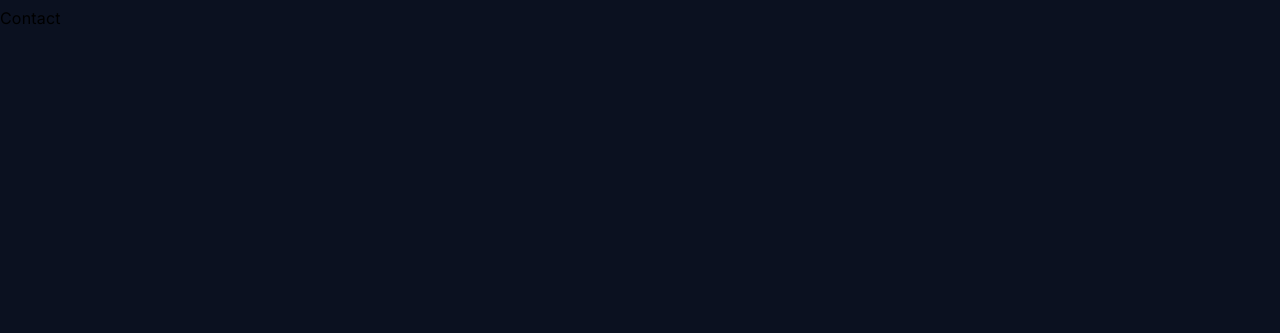
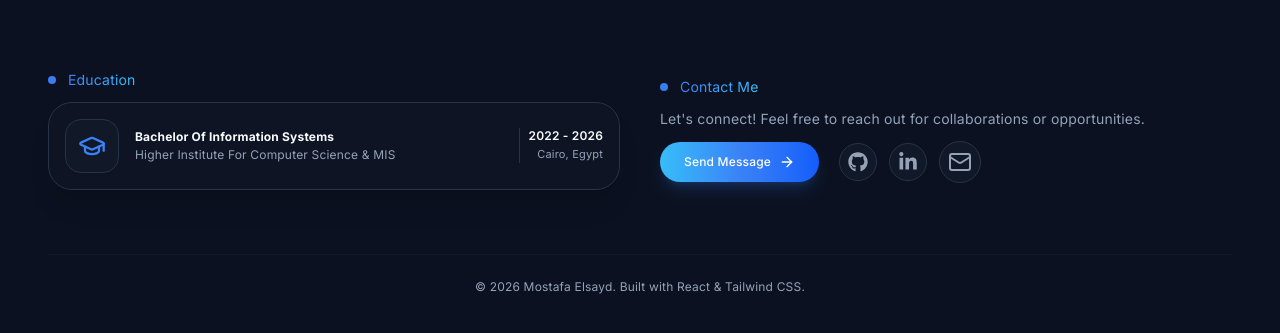
Before and after one commit to mostafa-elsayd-githup/Protfolio, a React (Vite) app: page / in a window 1280 px wide. Shown: the part 1605-1938 px from the top of the page. Built offline with nearby package versions, Linux system fonts and the light colour scheme.

Commit message:
feat(footer): build responsive contact component
- Build responsive footer and contact section with social links
-Add dynamic copyright notice with automatic year using `new Date().getFullyear()`
- Build `CopyrightNotice` component to reuseable at public

```diff
--- a/src/components/ContactMe/Contact.tsx
+++ b/src/components/ContactMe/Contact.tsx
@@ -1,8 +1,93 @@
+import { ArrowRight, GraduationCap, Mail } from "lucide-react";
+import SectionHeader from "../UI/SectionHeader";
+import { FaGithub, FaLinkedinIn } from "react-icons/fa";
+import CopyrightNotice from "../UI/CopyrightNotice";
 
 function Contact() {
   return (
-    <section className="h-300" id="contact">Contact</section>
-  )
+    <footer className="py-16 px-6 lg:px-12 container mx-auto" id="contact">
+      <div className="grid grid-cols-1 lg:grid-cols-2 gap-10 items-center">
+        <div className="flex flex-col gap-3">
+          {SectionHeader("Education")}
+          <div className="flex items-center justify-between bg-(--bg-section)/60 text-(--color-muted) py-4 px-4 rounded-3xl border border-(--color-border) backdrop-blur-xl shadow-xl transition-all duration-300 hover:border-(--color-primary)/50">
+            <div className="flex items-center gap-4">
+              <div className="p-3 bg-(--bg-section) border border-(--color-border) rounded-2xl">
+                <GraduationCap
+                  size={28}
+                  className="text-(--color-primary) shrink-0"
+                />
+              </div>
+              <div>
+                <h6 className="font-bold text-(--color-text) text-xs md:text-md">
+                  Bachelor Of Information Systems
+                </h6>
+                <p className="text-xs text-(--color-muted) mt-0.5">
+                  Higher Institute For Computer Science & MIS
+                </p>
+              </div>
+            </div>
+
+            <div className="text-right border-l border-(--color-border) pl-2 shrink-0">
+              <span className="block text-xs font-semibold text-(--color-text)">
+                2022 - 2026
+              </span>
+              <span className="block text-[11px] text-(--color-muted) mt-0.5">
+                Cairo, Egypt
+              </span>
+            </div>
+          </div>
+        </div>
+        <div className="flex flex-col gap-3">
+          {SectionHeader("Contact Me")}
+          <p className="text-(--color-muted) text-xs md:text-sm">
+            Let's connect! Feel free to reach out for collaborations or
+            opportunities.
+          </p>
+
+          <div className="flex flex-wrap items-center gap-5">
+            <a
+              href="mailto:mostafaalsyd809@gmail.com"
+              target="_blank"
+              className="flex items-center gap-2 bg-linear-to-r from-(--color-accent) via-(--color-primary) to-blue-600 text-white font-medium rounded-full py-3 px-6 shadow-lg shadow-blue-500/20 hover:scale-105 transition-all duration-300 text-xs"
+            >
+              Send Message <ArrowRight size={16} />
+            </a>
+            <div className="flex items-center gap-3">
+              <a
+                href="https://github.com/mostafa-elsayd-githup"
+                target="_blank"
+                rel="noopener noreferrer"
+                aria-label="GitHub Profile"
+                className="bg-(--bg-section) border border-(--color-border) rounded-full p-2 text-(--color-muted) hover:text-(--color-primary) hover:border-(--color-primary)/40 transition-all duration-300"
+              >
+                <FaGithub className="text-xl" />
+              </a>
+              <a
+                href="https://www.linkedin.com/in/mostafa-elsayd-a4b793430"
+                target="_blank"
+                rel="noopener noreferrer"
+                aria-label="LinkedIn Profile"
+                className="bg-(--bg-section) border border-(--color-border) rounded-full p-2 text-(--color-muted) hover:text-(--color-primary) hover:border-(--color-primary)/40 transition-all duration-300"
+              >
+                <FaLinkedinIn className="text-xl" />
+              </a>
+              <a
+                href="mailto:mostafaalsyd809@gmail.com"
+                target="_blank"
+                aria-label="Email Me"
+                className="bg-(--bg-section) border border-(--color-border) rounded-full p-2 text-(--color-muted) hover:text-(--color-primary) hover:border-(--color-primary)/40 transition-all duration-300"
+              >
+                <Mail className="text-xl" />
+              </a>
+            </div>
+          </div>
+        </div>
+      </div>
+      <div className="mt-16 pt-6 border-t border-(--color-border)/20 text-center text-xs text-(--color-muted)">
+        <CopyrightNotice />
+      </div>
+    </footer>
+  );
 }
 
-export default Contact
+export default Contact;
--- /dev/null
+++ b/src/components/UI/CopyrightNotice.tsx
@@ -0,0 +1,10 @@
+function CopyrightNotice() {
+  return (
+      <p>
+        © {new Date().getFullYear()} Mostafa Elsayd. Built with React & Tailwind
+        CSS.
+      </p>
+  );
+}
+
+export default CopyrightNotice;
```
